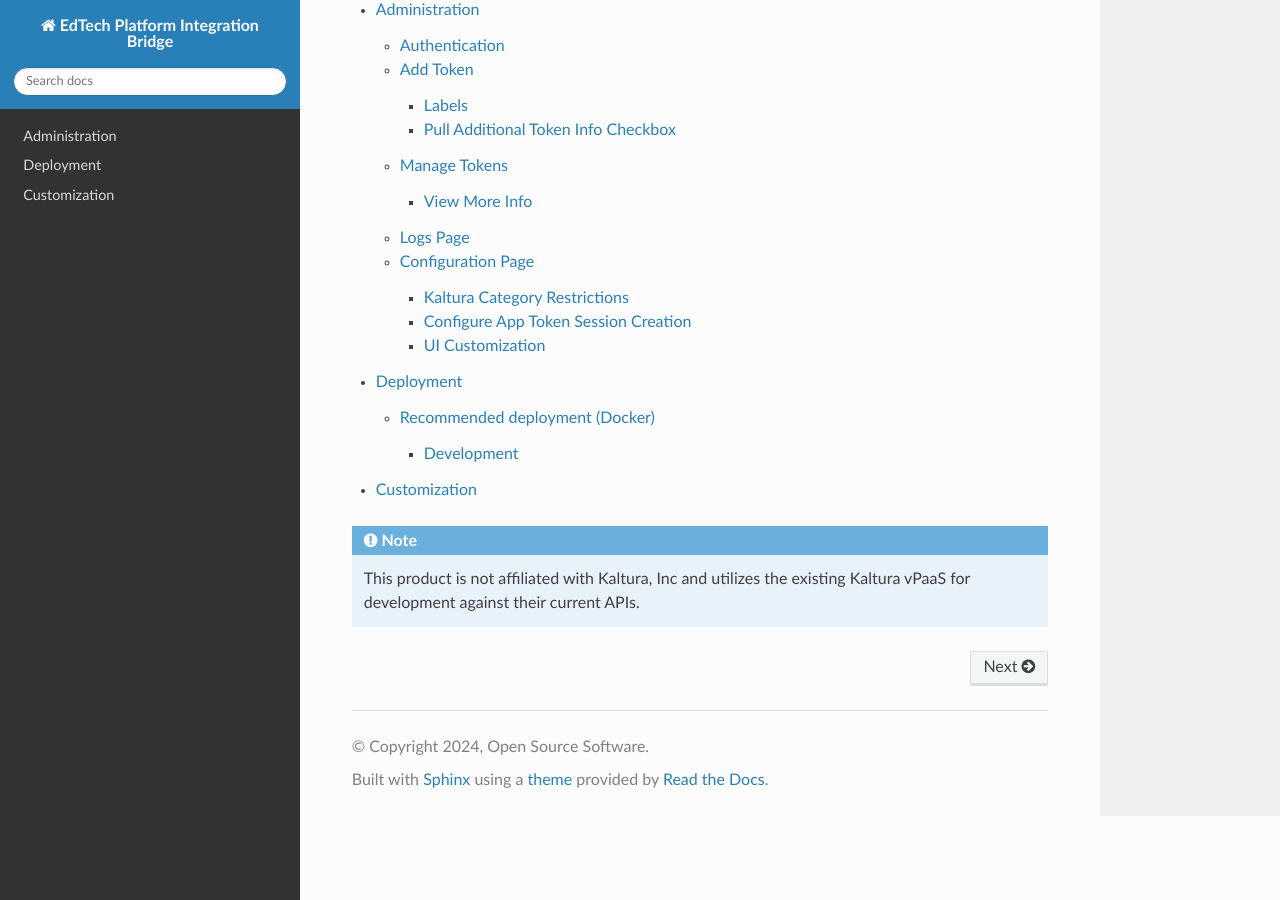
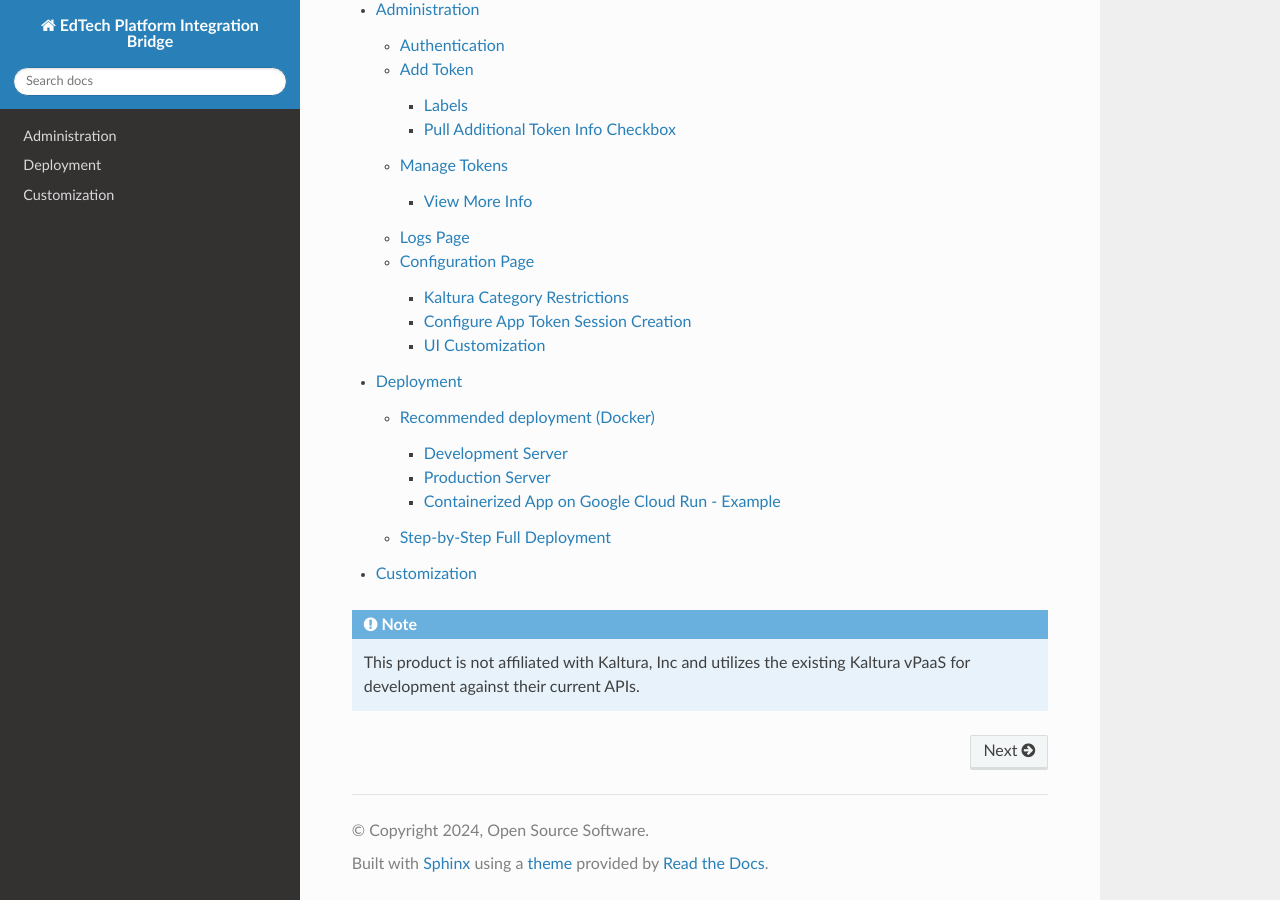
Before and after one commit to eharvey71/edtech-platform-integration-bridge, a Sphinx documentation site: the page built from docs/index.rst, in a window 1280 px wide and 900 px high, scrolled down 1239 px. Built offline with Sphinx 7.4.7 and the Read the Docs theme 2.0.0, drawn with Linux system fonts in a browser that asks for light colours; some of the changed lines change nothing that is shown.

Commit message:
added prod deployment docs

```diff
--- a/docs/deployment.rst
+++ b/docs/deployment.rst
@@ -14,11 +14,11 @@
 Recommended deployment (Docker)
 -------------------------------
 
-Development
-^^^^^^^^^^^
+Development Server
+^^^^^^^^^^^^^^^^^^
 
-#. Clone the repo from: https://github.com/eharvey71/edtech-platform-integration-bridge
-#. From the command line, change to the root of the cloned repo. Edit the Dockerfile and ensure proper config for local dev. Depending on your environment, it should look something like the following:
+1. Clone the repo from: https://github.com/eharvey71/edtech-platform-integration-bridge
+2. From the command line, change to the root of the cloned repo. Edit the Dockerfile and ensure proper config for local dev. Depending on your environment, it should look something like the following:
 
 .. code-block::
     :caption: **Dockerfile**
@@ -38,17 +38,98 @@
     # Generate a random secret key and store it in an environment variable
     RUN echo "FLASK_SECRET_KEY=$(openssl rand -base64 32)" > .env
 
+    # Build the starter sample database
+    RUN python build_database.py
+
     # Make port 80 available to the world outside this container
     EXPOSE 80
 
     # Use Uvicorn to run the application, replace `app:app` with your application and variable
     CMD ["uvicorn", "app:app", "--host", "0.0.0.0", "--port", "80"]
 
-#. From the root directory of the repo, build the image and launch a container (or use Docker desktop to perfom the run action)
+3. From the root directory of the repo, build the image and launch a container (or use Docker desktop to perfom the run action)
 
 .. code-block::
 
     docker build . -t integration-bridge-test
     docker run -p 4000:80 integration-bridge-test
 
-#. Connect to http://localhost:4000/
+4. Connect to http://localhost:4000/
+
+Production Server
+^^^^^^^^^^^^^^^^^
+
+The following examples don't take into account the necessary optimization that may be required to deploy the Integation Bridge within certain cloud environments.
+Please use them as a guide to get things started on certain target platforms.
+
+Containerized App on Google Cloud Run - Example
+^^^^^^^^^^^^^^^^^^^^^^^^^^^^^^^^^^^^^^^^^^^^^^^
+
+This is just one method for deploying to Google Cloud Run.
+Using the UI provided by Google for deployment works fine but may be confusing, so this assumes knowlege of the Google CLI.
+This is a simplified version to help get you started. Please refer to Google's documentation
+for configuring your serverless instance and setting up your monitoring dashboard.
+
+1. Install the `Google Cloud CLI`_ for your OS.
+
+.. _Google Cloud CLI: https://cloud.google.com/sdk/docs/install
+
+2. Clone the repo from: https://github.com/eharvey71/edtech-platform-integration-bridge
+3. From the command line, change to the root of the cloned repo. Edit the Dockerfile for "production":
+
+.. code-block::
+    :caption: **Dockerfile**
+
+    # Use an official Python runtime as a parent image
+    FROM python:3.8-slim
+
+    # Set the working directory in the container
+    WORKDIR /usr/src/app
+
+    # Copy the current directory contents into the container at /usr/src/app
+    COPY . .
+
+    # Install any needed packages specified in requirements.txt
+    RUN pip install --no-cache-dir -r requirements-prod.txt
+
+    # Generate a random secret key and store it in an environment variable
+    RUN echo "FLASK_SECRET_KEY=$(openssl rand -base64 32)" > .env
+
+    # Build the starter sample database
+    RUN python build_database.py
+
+    # Production uses gunicorn
+    CMD exec gunicorn --bind :$PORT --workers 1 --worker-class uvicorn.workers.UvicornWorker  --threads 8 app:app
+
+4. From your current cloned project directory, you may need to initialize and get your project id before completing the next steps
+
+.. code-block::
+    gcloud init
+    gcloud config get-value project
+
+5. Set your region. This example assumes us-east-5
+
+.. codeblock::
+    gcloud config set run/region us-east5
+
+6. Build the new container image using the gcloud CLI and record the resulting container URL for the next step
+
+.. codeblock::
+    gcloud builds submit --tag gcr.io/{YOUR-PROJECT-ID}/integration-bridge
+
+7. Launch the new containerized deployment from the glcoud container registry
+
+.. codeblock::
+    gcloud run deploy integration-bridge --image {CONTAINER-URL} --platform managed
+
+Step-by-Step Full Deployment
+----------------------------
+
+The integration bridge is built using the following frameworks and libaries:
+
+* Connexion 3 Python web framework (with Flask, Uvicorn, Swagger-UI extras)
+* Bootstrap 5
+* SQL Alchemy ORM
+* Additional Swagger-UI Bundle (when additional customization is required)
+
+More to come ...
```
Also changed, not shown: 1 other file.
